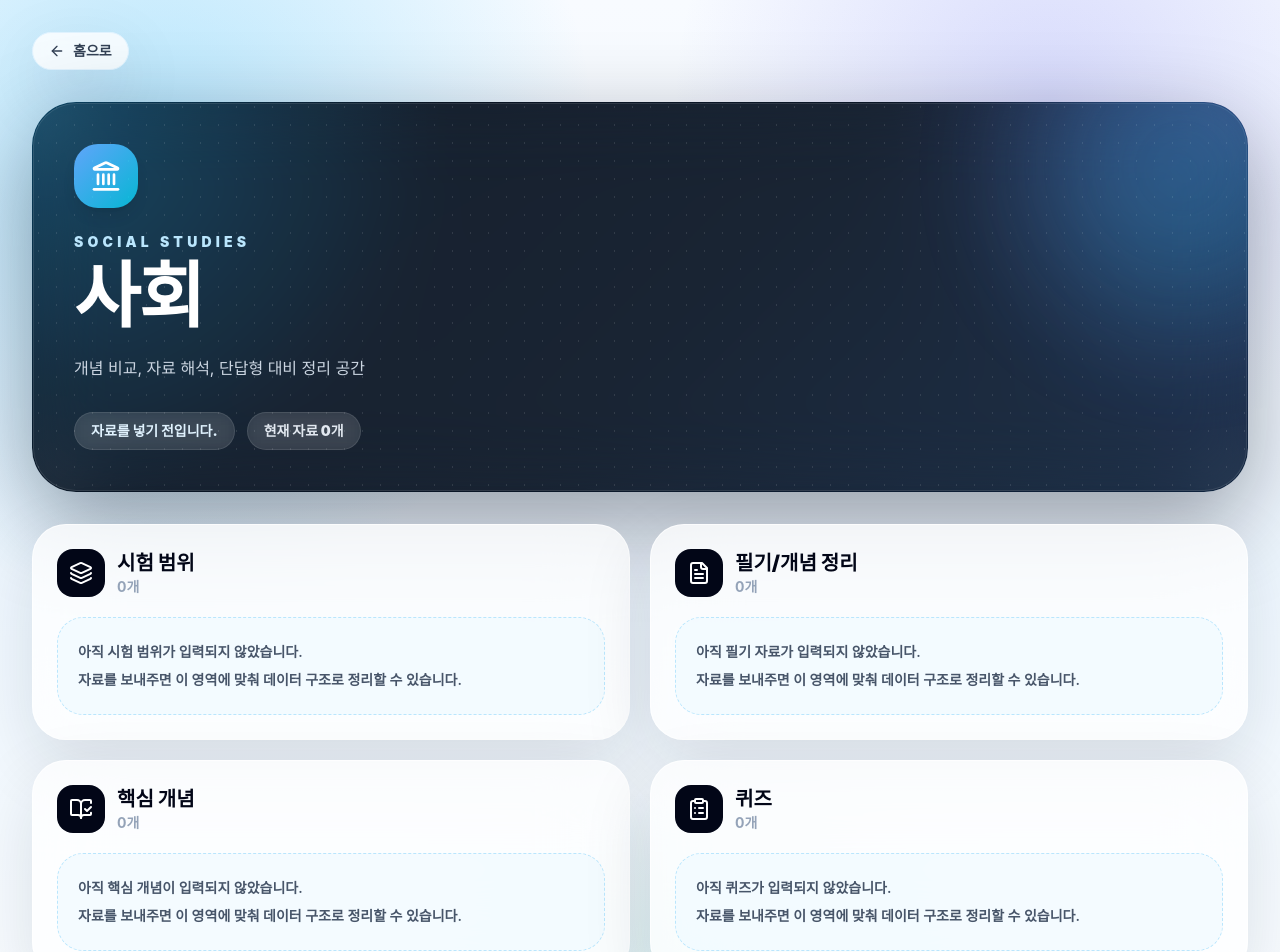
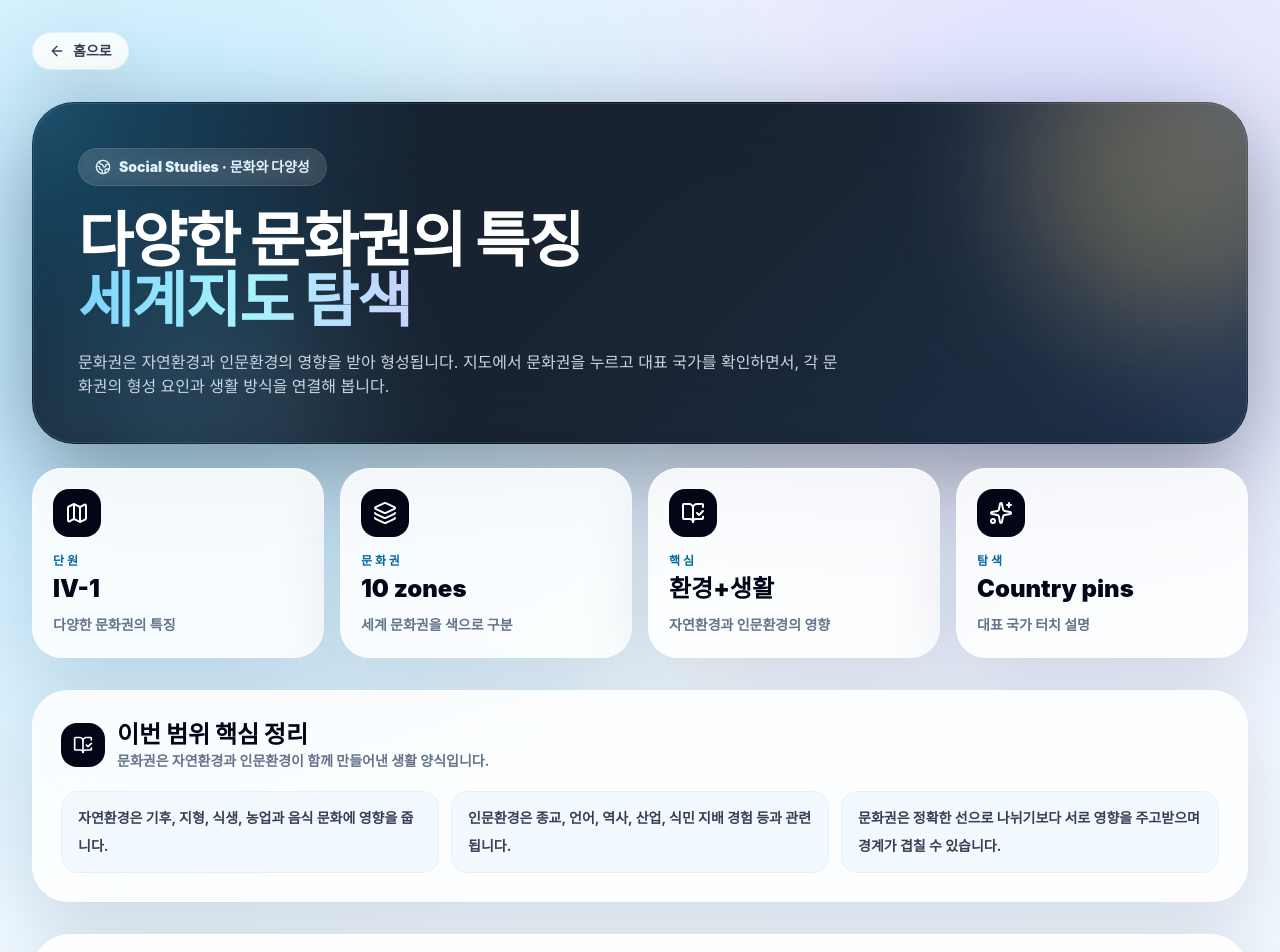
Before and after one commit to hoshinodaisuki0102/KSarchive, a Next.js app: page /subjects/social in a window 1280 px wide. Shown: the top 952 px of the page. Built offline with nearby package versions, Linux system fonts and the light colour scheme.

Commit message:
Add social culture map page

```diff
--- /dev/null
+++ b/app/subjects/social/page.tsx
@@ -0,0 +1,95 @@
+import Link from "next/link";
+import { ArrowLeft, BookOpenCheck, Globe2, Layers3, Map, Sparkles } from "lucide-react";
+import { CultureWorldMap } from "@/components/culture-world-map";
+import { SiteFooter } from "@/components/site-footer";
+import { cultureReviewQuestions, cultureZones } from "@/lib/social-culture-data";
+
+export default function SocialPage() {
+  return (
+    <main className="min-h-screen overflow-hidden bg-mesh-light text-slate-900">
+      <div className="mx-auto max-w-7xl px-5 py-8 lg:px-8">
+        <Link href="/" className="inline-flex items-center gap-2 rounded-full border border-sky-100 bg-white/85 px-4 py-2 text-sm font-black text-slate-700 shadow-card backdrop-blur transition hover:bg-sky-50">
+          <ArrowLeft className="h-4 w-4" /> 홈으로
+        </Link>
+
+        <section className="relative mt-8 overflow-hidden rounded-[42px] bg-mesh-dark p-[1px] shadow-deep">
+          <div className="relative rounded-[41px] border border-white/10 bg-white/[0.06] p-7 text-white backdrop-blur-2xl sm:p-9 lg:p-11">
+            <div className="absolute -right-24 -top-24 h-80 w-80 rounded-full bg-yellow-300/25 blur-3xl" />
+            <div className="absolute -bottom-28 left-10 h-72 w-72 rounded-full bg-sky-300/15 blur-3xl" />
+            <div className="relative max-w-4xl">
+              <p className="inline-flex items-center gap-2 rounded-full border border-white/10 bg-white/10 px-4 py-2 text-sm font-black text-sky-100 backdrop-blur">
+                <Globe2 className="h-4 w-4" /> Social Studies · 문화와 다양성
+              </p>
+              <h1 className="mt-6 text-4xl font-black leading-tight tracking-tight sm:text-6xl">
+                다양한 문화권의 특징<br />
+                <span className="text-gradient-sky">세계지도 탐색</span>
+              </h1>
+              <p className="mt-5 max-w-3xl text-sm leading-8 text-slate-300 sm:text-base">
+                문화권은 자연환경과 인문환경의 영향을 받아 형성됩니다. 지도에서 문화권을 누르고 대표 국가를 확인하면서, 각 문화권의 형성 요인과 생활 방식을 연결해 봅니다.
+              </p>
+            </div>
+          </div>
+        </section>
+
+        <section className="mt-6 grid gap-4 sm:grid-cols-2 lg:grid-cols-4">
+          {[
+            { icon: Map, title: "단원", value: "IV-1", text: "다양한 문화권의 특징" },
+            { icon: Layers3, title: "문화권", value: `${cultureZones.length} zones`, text: "세계 문화권을 색으로 구분" },
+            { icon: BookOpenCheck, title: "핵심", value: "환경+생활", text: "자연환경과 인문환경의 영향" },
+            { icon: Sparkles, title: "탐색", value: "Country pins", text: "대표 국가 터치 설명" }
+          ].map((item) => {
+            const Icon = item.icon;
+            return (
+              <div key={item.title} className="rounded-[30px] border border-white/70 bg-white/85 p-5 shadow-card backdrop-blur-2xl">
+                <span className="grid h-12 w-12 place-items-center rounded-2xl bg-slate-950 text-white"><Icon className="h-6 w-6" /></span>
+                <p className="mt-4 text-xs font-black uppercase tracking-[0.24em] text-brand-700">{item.title}</p>
+                <p className="mt-1 text-2xl font-black text-slate-950">{item.value}</p>
+                <p className="mt-2 text-sm font-bold leading-6 text-slate-500">{item.text}</p>
+              </div>
+            );
+          })}
+        </section>
+
+        <section className="mt-8 rounded-[36px] border border-white/70 bg-white/85 p-5 shadow-card backdrop-blur-2xl sm:p-7">
+          <div className="flex items-center gap-3">
+            <span className="grid h-11 w-11 place-items-center rounded-2xl bg-slate-950 text-white"><BookOpenCheck className="h-5 w-5" /></span>
+            <div>
+              <h2 className="text-2xl font-black text-slate-950">이번 범위 핵심 정리</h2>
+              <p className="text-sm font-bold text-slate-500">문화권은 자연환경과 인문환경이 함께 만들어낸 생활 양식입니다.</p>
+            </div>
+          </div>
+          <div className="mt-5 grid gap-3 md:grid-cols-3">
+            {[
+              "자연환경은 기후, 지형, 식생, 농업과 음식 문화에 영향을 줍니다.",
+              "인문환경은 종교, 언어, 역사, 산업, 식민 지배 경험 등과 관련됩니다.",
+              "문화권은 정확한 선으로 나뉘기보다 서로 영향을 주고받으며 경계가 겹칠 수 있습니다."
+            ].map((tip) => (
+              <div key={tip} className="rounded-2xl border border-sky-100 bg-sky-50/80 px-4 py-3 text-sm font-bold leading-7 text-slate-700">{tip}</div>
+            ))}
+          </div>
+        </section>
+
+        <CultureWorldMap />
+
+        <section className="mt-8 rounded-[36px] border border-white/70 bg-white/90 p-5 shadow-card backdrop-blur-2xl sm:p-7">
+          <div className="mb-5 flex flex-col gap-2 sm:flex-row sm:items-end sm:justify-between">
+            <div>
+              <p className="text-sm font-black uppercase tracking-[0.3em] text-brand-700">Review</p>
+              <h2 className="mt-2 text-3xl font-black tracking-tight text-slate-950 sm:text-4xl">빠른 확인 문제</h2>
+            </div>
+            <p className="text-sm font-bold text-slate-500">문화권 이름을 떠올리며 확인</p>
+          </div>
+          <div className="grid gap-3 md:grid-cols-2">
+            {cultureReviewQuestions.map((item, index) => (
+              <details key={item.question} className="group rounded-[24px] border border-slate-100 bg-slate-50/80 p-4">
+                <summary className="cursor-pointer list-none text-sm font-black leading-7 text-slate-800">{index + 1}. {item.question}</summary>
+                <p className="mt-3 rounded-2xl bg-white px-4 py-3 text-sm font-black text-brand-700 shadow-sm">정답: {item.answer}</p>
+              </details>
+            ))}
+          </div>
+        </section>
+      </div>
+      <SiteFooter />
+    </main>
+  );
+}
```
